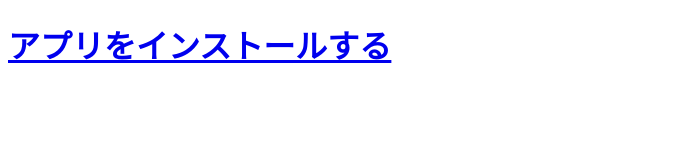
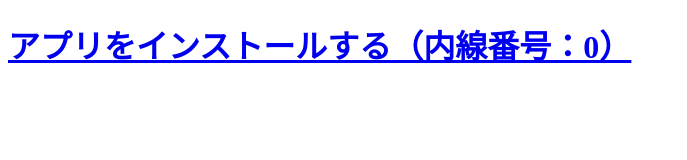
Before and after one commit to jss-y-fujii/distribute-ipa-files, a plain HTML site: page index.html in a window 1280 px wide. Shown: the whole page, without its empty margins (0-687 px from the left). Drawn offline with Linux system fonts and the light colour scheme.

Commit message:
Add files via upload

```diff
--- a/index.html
+++ b/index.html
@@ -6,7 +6,7 @@
 </head>
 <body>
   <h1>
-    <a href="itms-services://?action=download-manifest&url=https://jss-y-fujii.github.io/distribute-ipa-files/manifest.plist">アプリをインストールする</a>
+    <a href="itms-services://?action=download-manifest&url=https://jss-y-fujii.github.io/distribute-ipa-files/extension-number/0/manifest.plist">アプリをインストールする（内線番号：0）</a>
   </h1>
 </body>
 </html>
```
Also changed, not shown: 2 other files.
